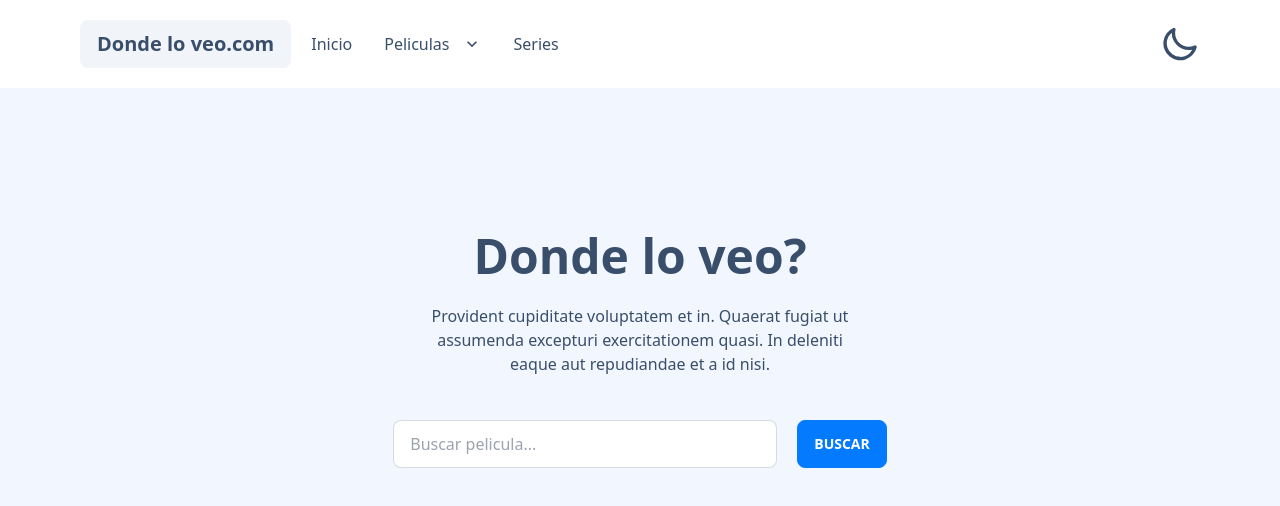
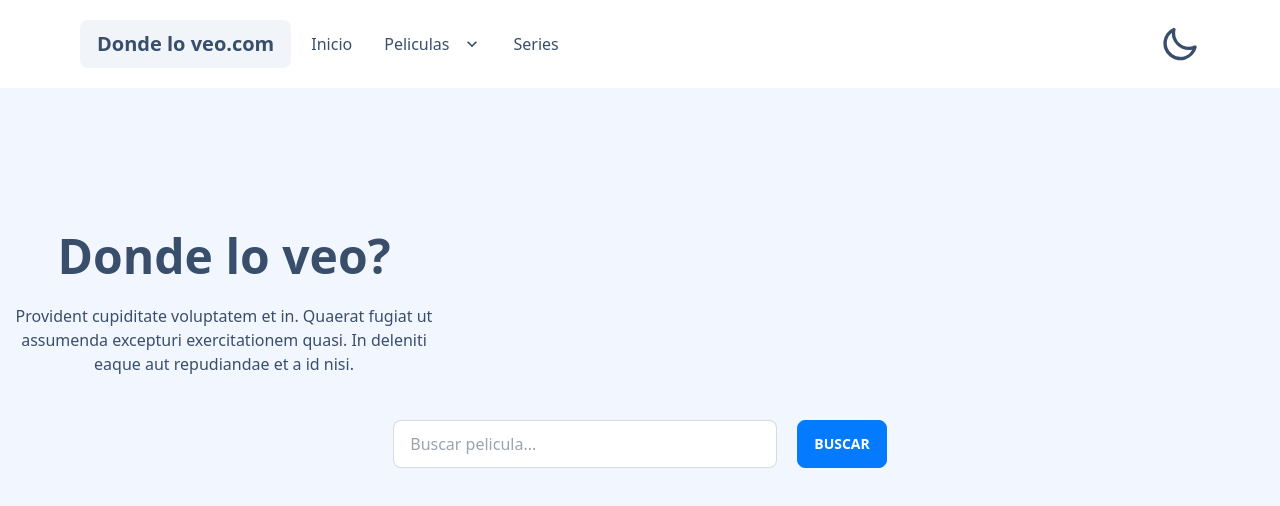
Before and after one commit to Puchinn/Prueba-tecnica, a React (Vite) app: page / in a window 1280 px wide. Shown: the top 506 px of the page. Built offline with nearby package versions, Linux system fonts and the light colour scheme; no server answers.

Commit message:
actualizar estilos

```diff
--- a/src/components/Hero.jsx
+++ b/src/components/Hero.jsx
@@ -1,6 +1,6 @@
 function Hero() {
 	return (
-		<div className='self-center pt-36 text-center'>
+		<div className='pt-36 text-center'>
 			<div className='max-w-md'>
 				<h1 className='text-5xl font-bold'>Donde lo veo?</h1>
 				<p className='py-6'>
--- a/src/components/ListOfMovies.jsx
+++ b/src/components/ListOfMovies.jsx
@@ -5,7 +5,7 @@ function ListOfMovies({ movies }) {
 	return (
 		<div>
 			{hasMovies ? (
-				<ul className='mx-auto grid max-w-7xl grid-cols-[repeat(auto-fit,minmax(200px,1fr))] gap-10 bg-base-200 p-2'>
+				<ul className='mx-auto grid max-w-7xl grid-cols-[repeat(auto-fit,minmax(200px,1fr))] gap-10 p-2'>
 					{movies.map((movie) => (
 						<Movie
 							key={movie.id}
```
